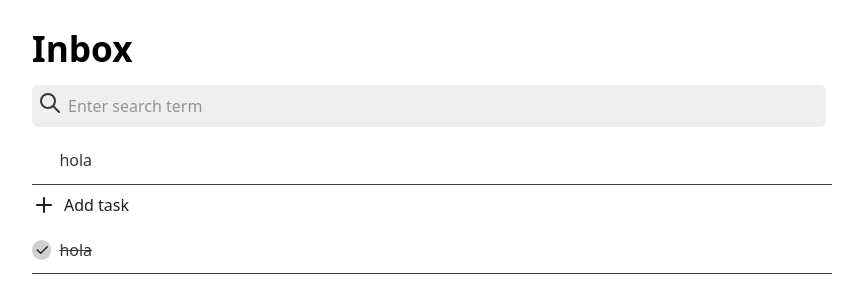
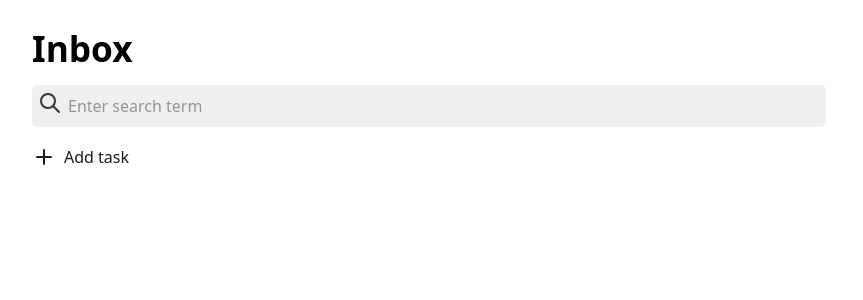
Before and after one commit to isaaleonardo/inbox-app, a React (Vite) app: page / in a window 1280 px wide. Shown: the top 300 px of the page, without its empty margins (208-1071 px from the left). Built offline with nearby package versions, Linux system fonts and the light colour scheme.

Commit message:
Delete test values

```diff
--- a/src/App.jsx
+++ b/src/App.jsx
@@ -3,21 +3,8 @@ import { Search } from './components/Search'
 import { TodosList } from './components/TodosList'
 import { useState } from 'react'
 
-const TODOS = [
-  {
-    id: 1,
-    name: 'hola',
-    completed: false
-  },
-  {
-    id: 2,
-    name: 'hola',
-    completed: true
-  }
-]
-
 function App () {
-  const [todos, setTodos] = useState(TODOS)
+  const [todos, setTodos] = useState([])
 
   return (
     <>
```
